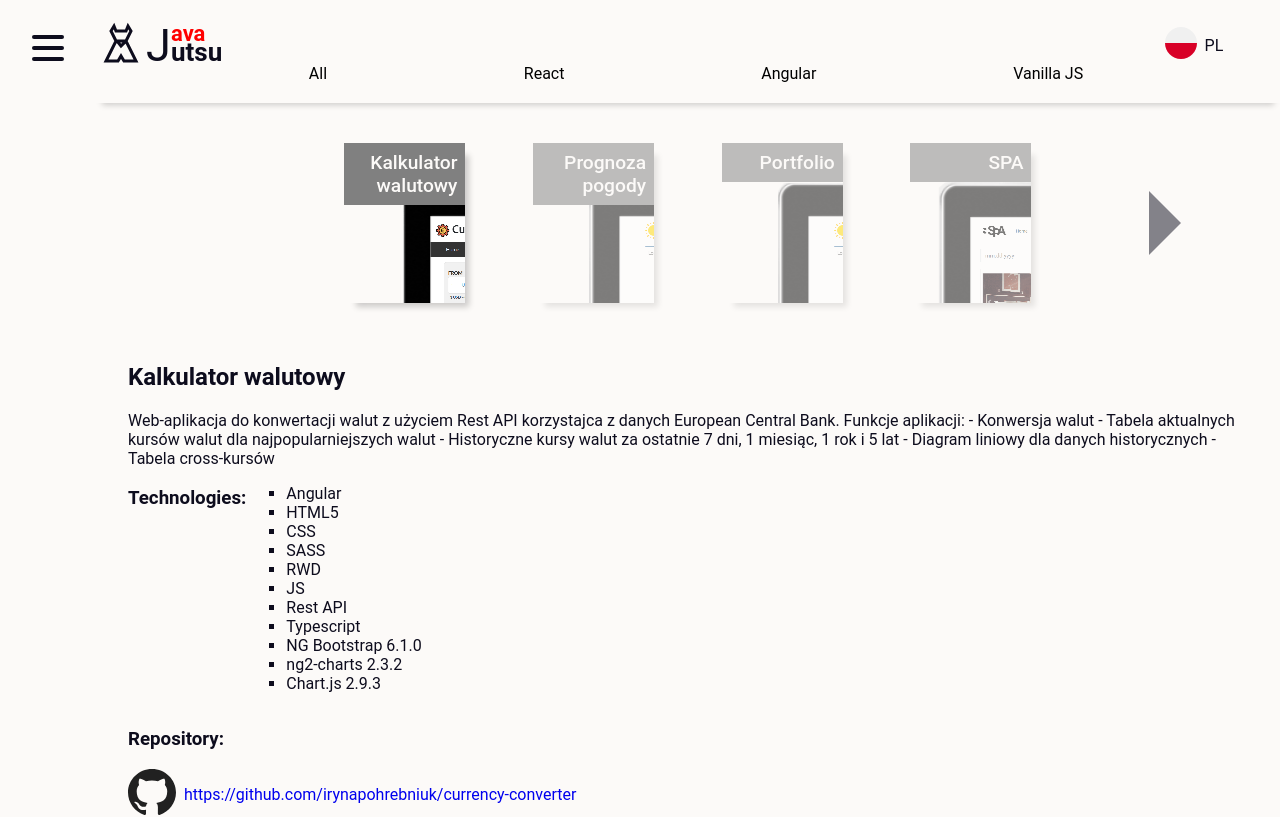
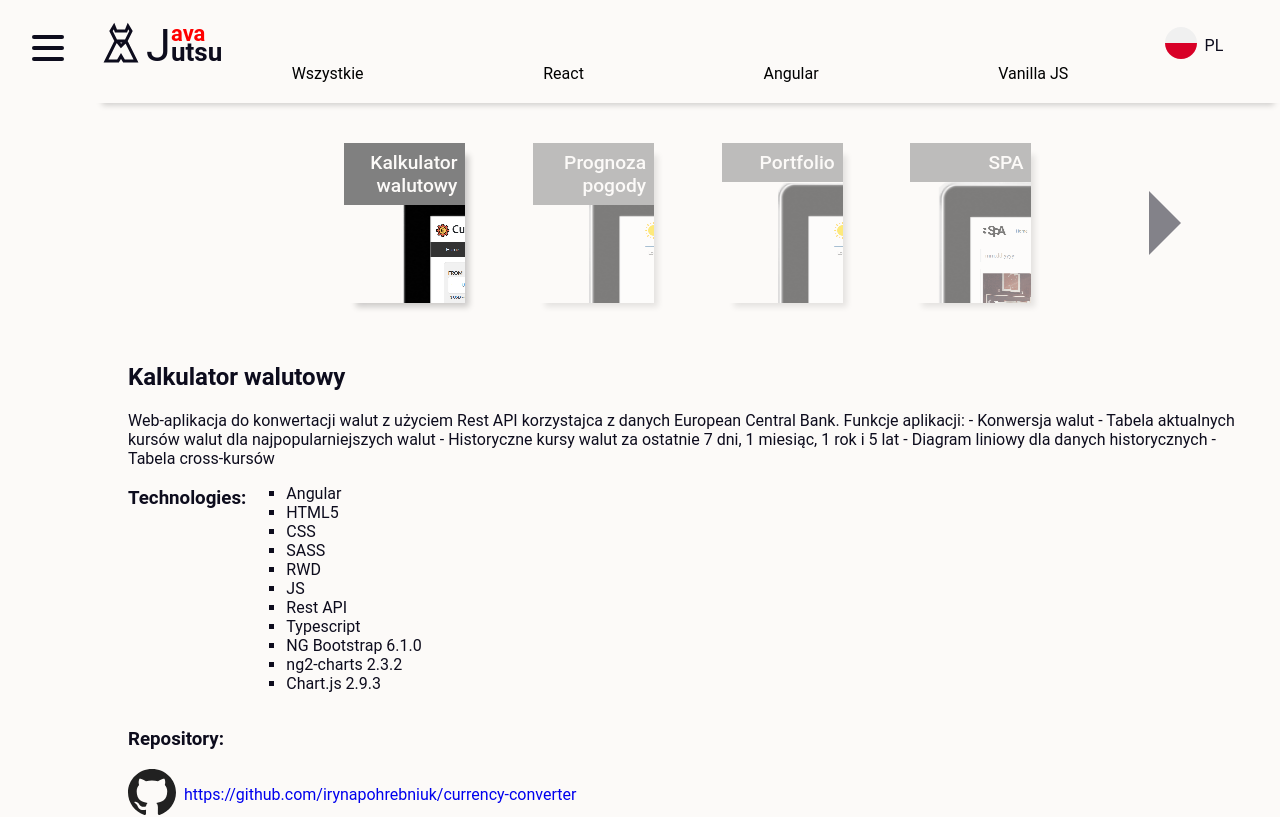
Before and after one commit to irynapohrebniuk/javajutsu, a React (Create React App) app: page /projects/All in a window 1280 px wide. Shown: the top 817 px of the page. Built offline with nearby package versions, Linux system fonts and the light colour scheme.

Commit message:
Add language's versions for menu and submenu

```diff
--- a/src/components/menu.js
+++ b/src/components/menu.js
@@ -1,8 +1,10 @@
-import React from 'react'
+import React, {useContext} from 'react'
 import styled from 'styled-components'
 import { bool } from 'prop-types'
 import { Link } from 'react-router-dom'
 import SocialMenu from './socialmenu'
+import { LanguageContext } from '../hooks'
+import { menuItems } from '../db'
 
 export const StyledMenu = styled.nav`
   flex-basis: ${({ open }) => (open)? '30%' : '0'};
@@ -70,8 +72,6 @@ export const StyledLink = styled(Link)`
   }
 `;
 
-const navItemsNames = ['Projects', 'About', 'Contact']
-
 const NavItems = (props) => {
   const items = props.items.map((item) =>
     <NavItem key={'navItem_' + item}>
@@ -81,7 +81,8 @@ const NavItems = (props) => {
 }
 
 const Menu = ({ open, setVisible }) => {
-
+  const { language, } = useContext(LanguageContext)
+  const navItemsNames = menuItems[language]
   return (
     <>
       <StyledMenu open={open}>
--- a/src/components/submenu.js
+++ b/src/components/submenu.js
@@ -1,6 +1,8 @@
-import React from 'react'
+import React, {useContext} from 'react'
 import { NavLink } from 'react-router-dom'
 import styled from 'styled-components'
+import { subMenuItems } from '../db'
+import { LanguageContext } from '../hooks'
 
 const StyledList = styled.ul`
   list-style-type: none;
@@ -8,7 +10,7 @@ const StyledList = styled.ul`
   align-content: center;
   justify-content: space-evenly;
   z-index: 3;
-  padding: 1rem;
+  padding: 1rem 3rem 1rem 1rem;
   box-shadow: 0 8px 6px -6px rgba(0, 0, 0, 0.19);
   margin-top: ${({open}) => (open)? '1rem' : '3rem'};
   @media (max-width: ${({ theme }) => theme.mobile}) {
@@ -29,7 +31,7 @@ const StyledNavLink = styled(NavLink)`
   padding-bottom: 2px;
   color: black;
   border-bottom: 2px solid transparent;
-  padding-left: 1rem;
+  margin-left: 1rem;
   :hover {
     border-bottom: 2px solid black;
   }
@@ -42,8 +44,10 @@ const StyledNavLink = styled(NavLink)`
   }
 `
 
+
 const SubMenu = ({open}) => {
-    const filterItems = ['All', 'React', 'Angular', 'Vanilla JS']
+    const { language, } = useContext(LanguageContext)
+    const filterItems = subMenuItems[language]
     return (
         <StyledList open={open}>
             {
--- a/src/db.js
+++ b/src/db.js
@@ -148,4 +148,16 @@ const projects = [
   }
 ]
 
-export { projects }
+const menuItems = {
+  "en": ['Projects', 'About', 'Contact'],
+  "pl": ['Projekty', 'O mnie', 'Kontakt'],
+  "ru": ['Проекты', 'Обо мне', 'Контакты']
+}
+
+const subMenuItems = {
+ "en": ['All', 'React', 'Angular', 'Vanilla JS'],
+ "pl": ['Wszystkie','React', 'Angular', 'Vanilla JS'],
+ "ru": ['Все', 'React', 'Angular', 'Vanilla JS']
+}
+
+export { projects, menuItems, subMenuItems }
--- a/src/pages/projects.js
+++ b/src/pages/projects.js
@@ -38,6 +38,7 @@ const Slide = styled.div`
   box-shadow: 8px 8px 6px -4px rgba(0, 0, 0, 0.19);
   :hover {
     opacity: 1;
+    cursor: pointer;
   }
   @media (max-width: ${({ theme }) => theme.mobile}) {
     flex-basis: 80%;
```
